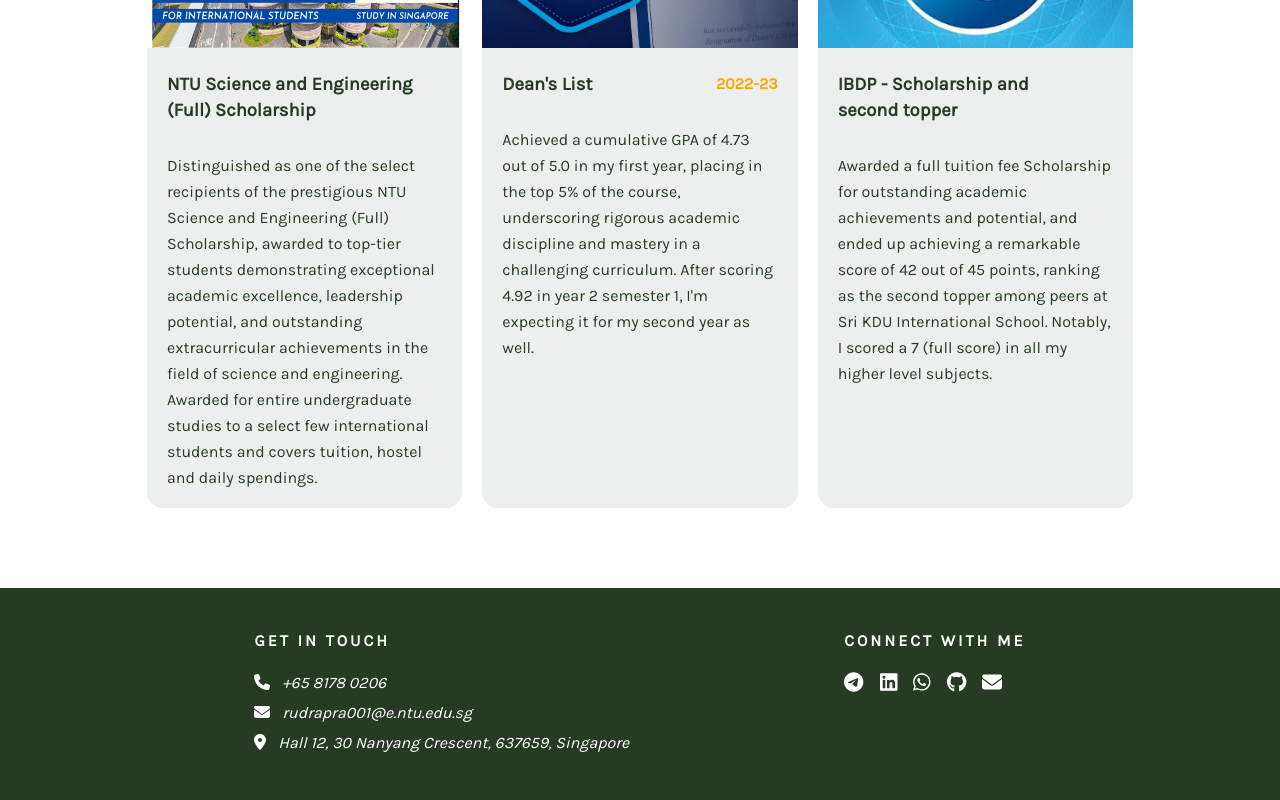
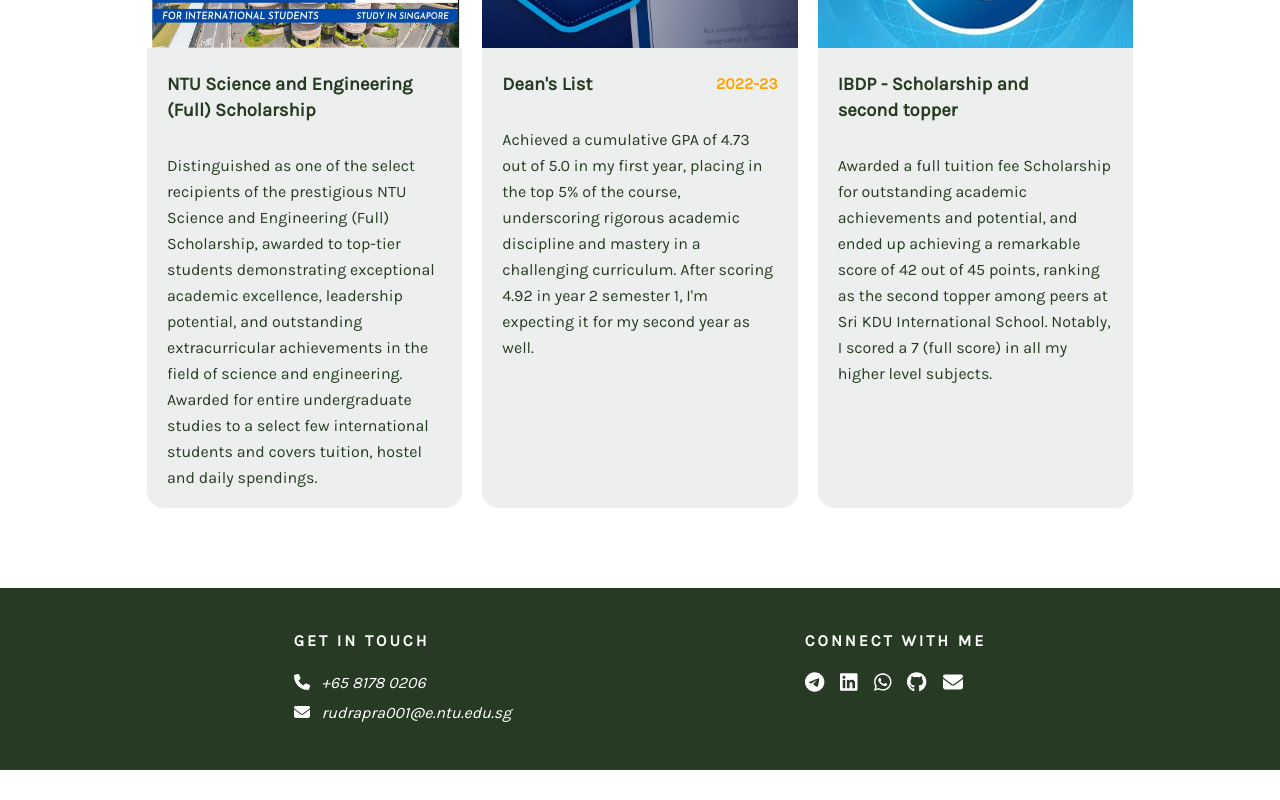
Before and after one commit to Unknown-Blaze/MyPortfolio, a React (Create React App) app: page / in a window 1280 px wide. Shown: the part 851-1651 px from the top of the page. After the commit the page ends 1621 px from the top, so only its background shows below. Built offline with nearby package versions, Linux system fonts and the light colour scheme; a web font is replaced by a local one.

Commit message:
Removed  home address from footer

```diff
--- a/src/components/layout/Footer.js
+++ b/src/components/layout/Footer.js
@@ -18,7 +18,6 @@
 const contacts = [
   { icon: faPhone, info: '+65 8178 0206', },
   { icon: faEnvelope, info: 'rudrapra001@e.ntu.edu.sg', },
-  { icon: faLocationDot, info: "Hall 12, 30 Nanyang Crescent, 637659, Singapore", },
 ];
 
 const socials = [
```
